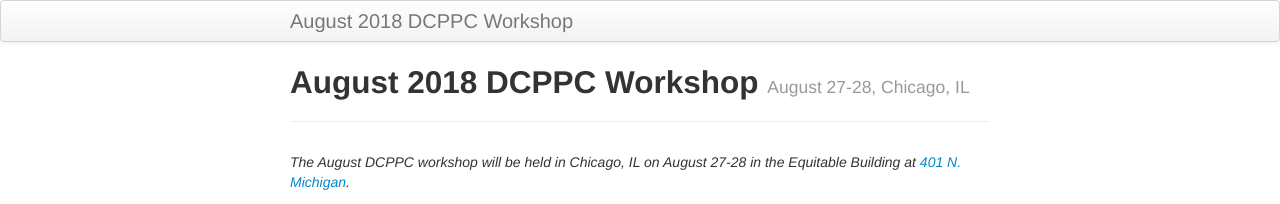
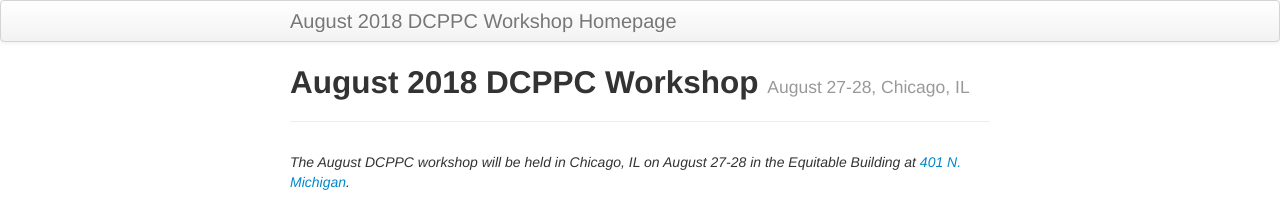
Before and after one commit to dcppc/2018-august-workshop, a Jekyll site: the page built from docs/index.md, in a window 1280 px wide. Shown: the top 204 px of the page. Built offline with Jekyll 4.4.1, drawn with Linux system fonts in a browser that asks for light colours.

Commit message:
config file

```diff
--- a/docs/_config.yml
+++ b/docs/_config.yml
@@ -5,7 +5,7 @@ permalink: /:categories/:year/:month/:day/:title
 exclude: [".rvmrc", ".rbenv-version", "Rakefile", "changelog.md"]
 highlighter: rouge
 
-title : August 2018 DCPPC Workshop
+title : August 2018 DCPPC Workshop Homepage
 author :
   name : Data Commons Pilot Phase Consortium
 
```
